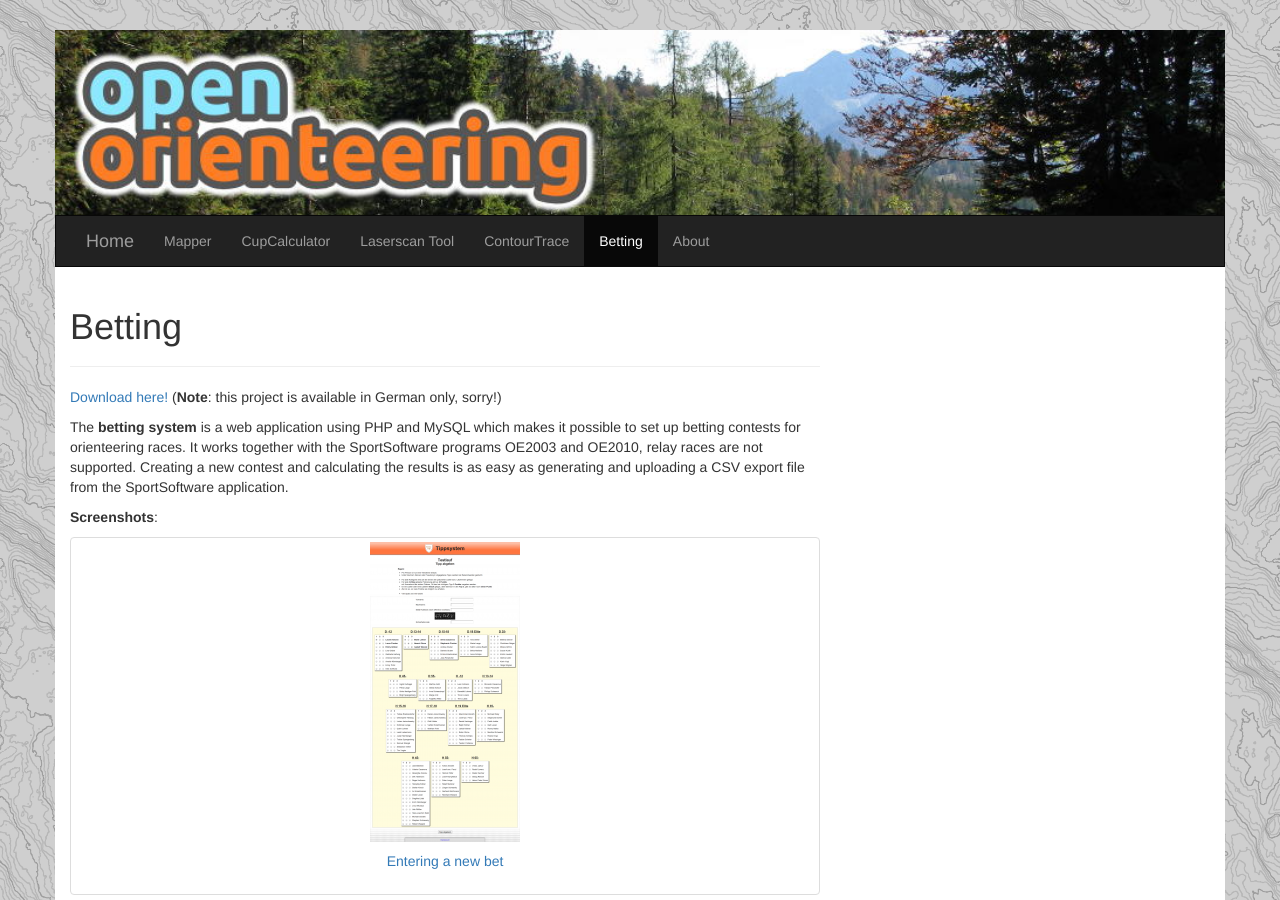
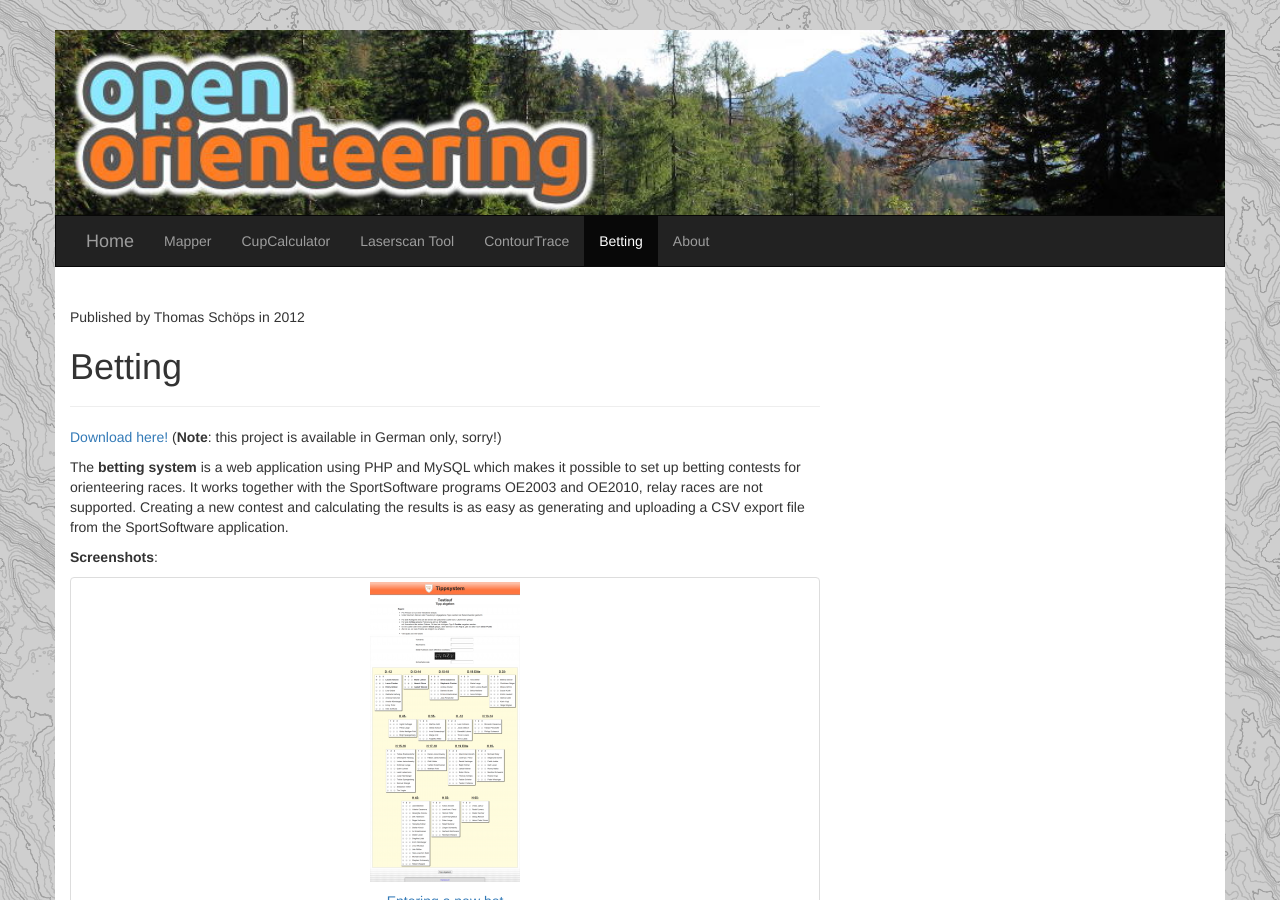
Before and after one commit to OpenOrienteering/OpenOrienteering.github.io, a Jekyll site: the page built from apps/betting/index.md, in a window 1280 px wide and 900 px high. Built offline with Jekyll 4.4.1, drawn with Linux system fonts in a browser that asks for light colours.

Commit message:
Add preface to Betting page

```diff
--- a/apps/betting/index.md
+++ b/apps/betting/index.md
@@ -6,9 +6,10 @@ layout: page
 slug: betting
 title: Betting
 wordpress_id: 99
+preface: Published by Thomas Schöps in 2012
 ---
 
-[Download here!](http://sourceforge.net/projects/oorienteering/files/Betting/betting_2012-03-27.zip/download) (**Note**: this project is available in German only, sorry!)
+[Download here!](http://sourceforge.net/projects/oorienteering/files/Betting/) (**Note**: this project is available in German only, sorry!)
 
 The **betting system** is a web application using PHP and MySQL which makes it possible to set up betting contests for orienteering races. It works together with the SportSoftware programs OE2003 and OE2010, relay races are not supported. Creating a new contest and calculating the results is as easy as generating and uploading a CSV export file from the SportSoftware application.
 
```
